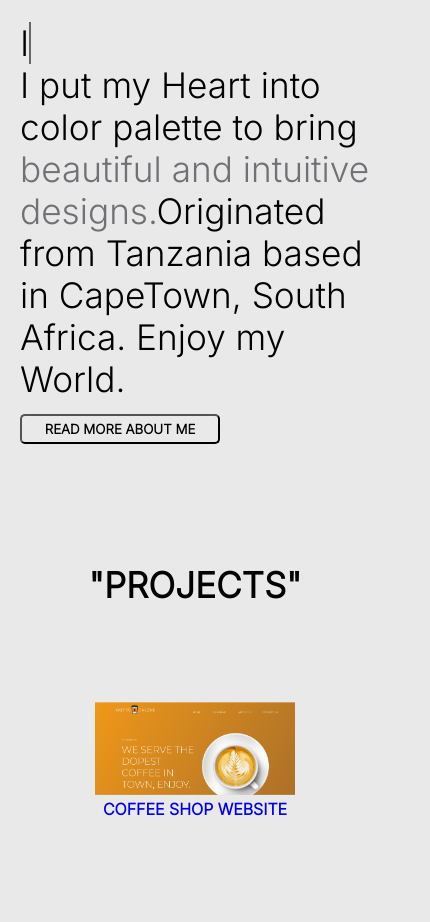
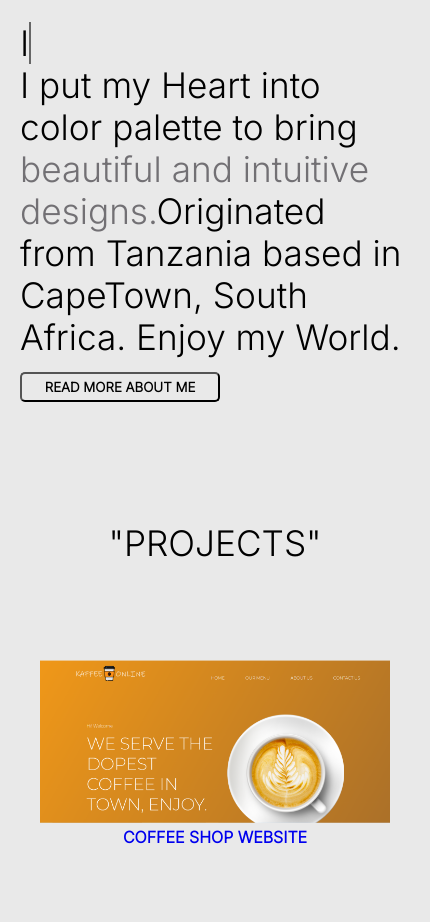
Before and after one commit to Mussarajab/Portfolio.github.io, a plain HTML site: page index.html in a window 390 px wide. Shown: the part 162-1084 px from the top of the page, 430 px wide, since content can reach past the window. Drawn offline with Linux system fonts and the light colour scheme.

Commit message:
Update styles.css

```diff
--- a/styles.css
+++ b/styles.css
@@ -160,7 +160,7 @@ button a{
 		margin-bottom: 20px;
 		font-family: inter;
 		font-size: 2.2em;
-		font-weight: 800;
+
 		color: #000;
 	}
 
@@ -258,6 +258,6 @@ button a{
 
 @media  screen and (max-width:767px) {
 	.contents img{
-		width:200px;
+		width:350px;
 	}
 }
```
